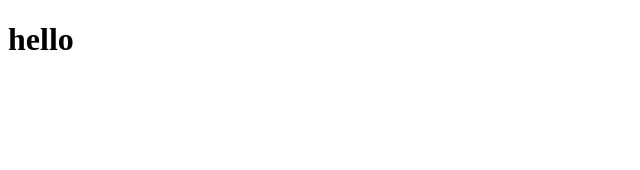
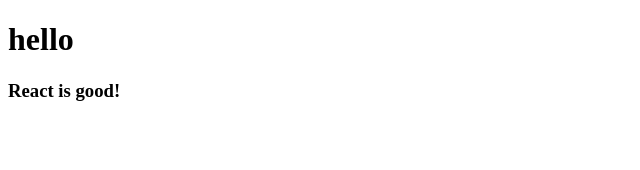
Before and after one commit to yesky85/movie_app, a React (Create React App) app: page / in a window 1280 px wide. Shown: the top 170 px of the page, without its empty margins (0-640 px from the left). Built offline with nearby package versions, Linux system fonts and the light colour scheme.

Commit message:
Add Base component

```diff
--- a/src/App.js
+++ b/src/App.js
@@ -1,9 +1,11 @@
 import React from "react";
+import Base from "./Base";
 
 function App() {
   return (
     <div className="App">
       <h1>hello</h1>
+      <Base />
     </div>
   );
 }
--- /dev/null
+++ b/src/Base.js
@@ -0,0 +1,7 @@
+import React from "react";
+
+function Base() {
+  return <h3>React is good!</h3>;
+}
+
+export default Base;
```
